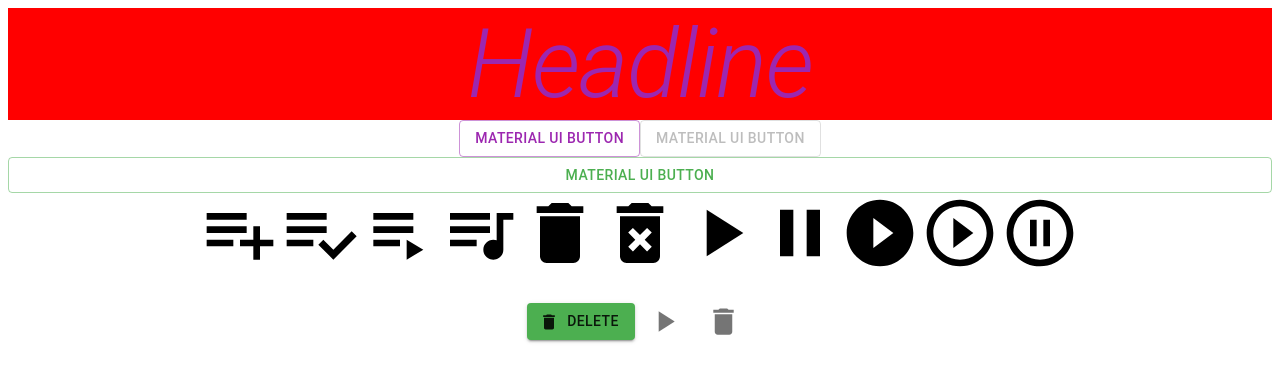
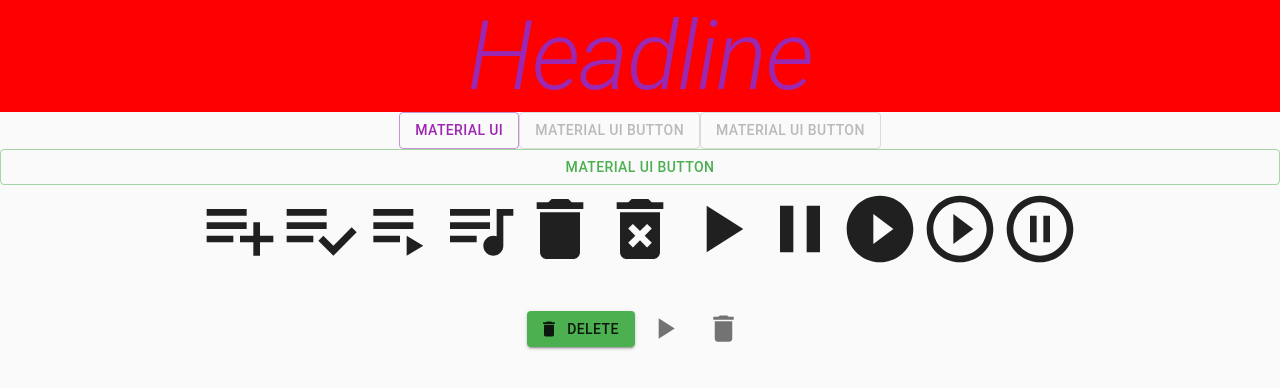
Before and after one commit to Scirius/playlist-test, a React (Create React App) app: page / in a window 1280 px wide. Shown: the top 388 px of the page. Built offline with nearby package versions, Linux system fonts and the light colour scheme.

Commit message:
fixed merge errors

```diff
--- a/src/App.js
+++ b/src/App.js
@@ -3,6 +3,8 @@
 import { Button, Typography } from "@material-ui/core";
 import { makeStyles } from "@material-ui/styles";
 import { IconButton } from "@material-ui/core";
+import AddIcon from "@material-ui/icons/Add";
+import Fab from "@material-ui/core/Fab";
 import PlaylistAddIcon from "@material-ui/icons/PlaylistAdd";
 import PlaylistAddCheckIcon from "@material-ui/icons/PlaylistAddCheck";
 import PlaylistPlayIcon from "@material-ui/icons/PlaylistPlay";
@@ -38,6 +40,9 @@
         Headline
       </Typography>
       <Button color="primary" variant="outlined">
+        Material UI
+      </Button>
+      <Button color="primary" variant="outlined" disabled>
         Material UI Button
       </Button>
       <Button color="primary" variant="outlined" disabled>
--- a/src/index.js
+++ b/src/index.js
@@ -3,10 +3,12 @@
 import { ThemeProvider } from "@material-ui/core/styles";
 import theme from "./theme.js";
 import App from "./App";
+import CssBaseline from "@material-ui/core/CssBaseline";
 
 const rootElement = document.getElementById("root");
 ReactDOM.render(
   <React.StrictMode>
+    <CssBaseline />
     <ThemeProvider theme={theme}>
       <App />
     </ThemeProvider>
```
Also changed, not shown: package.json (+3 -10 lines).
